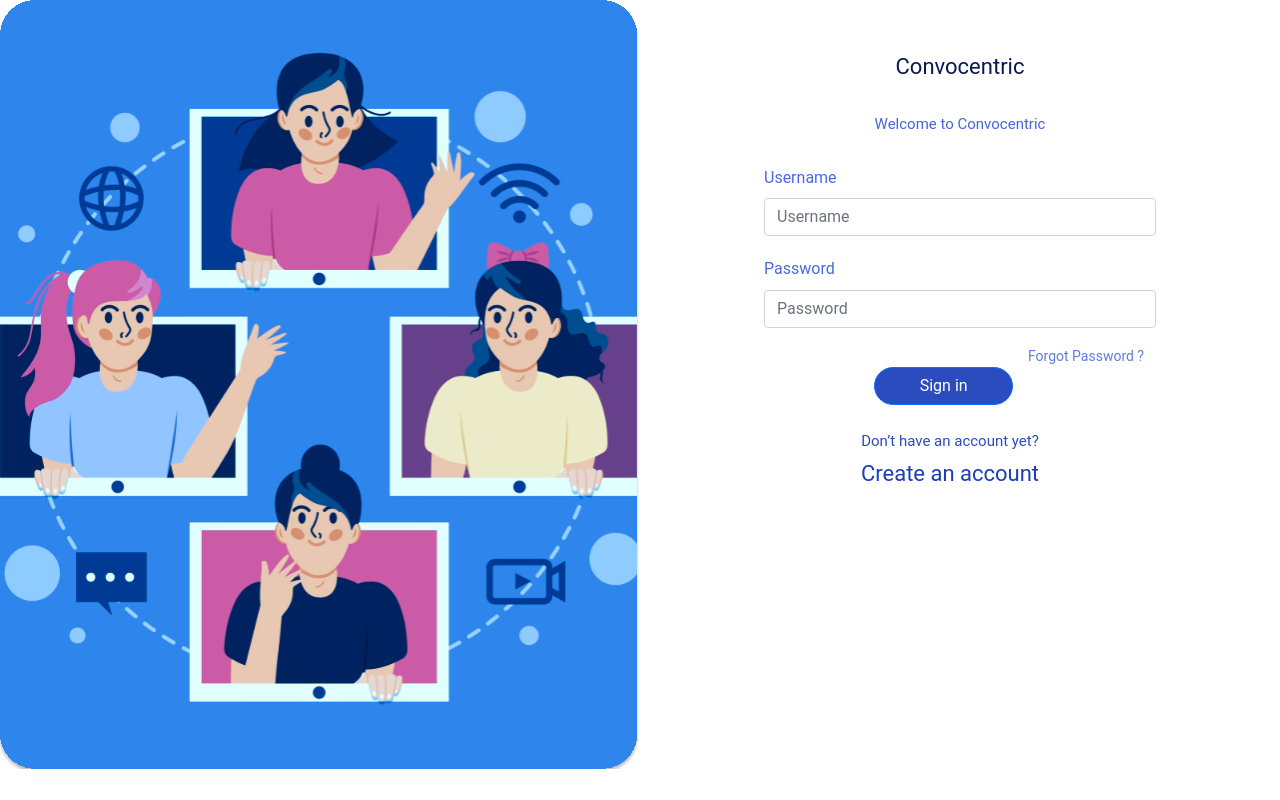
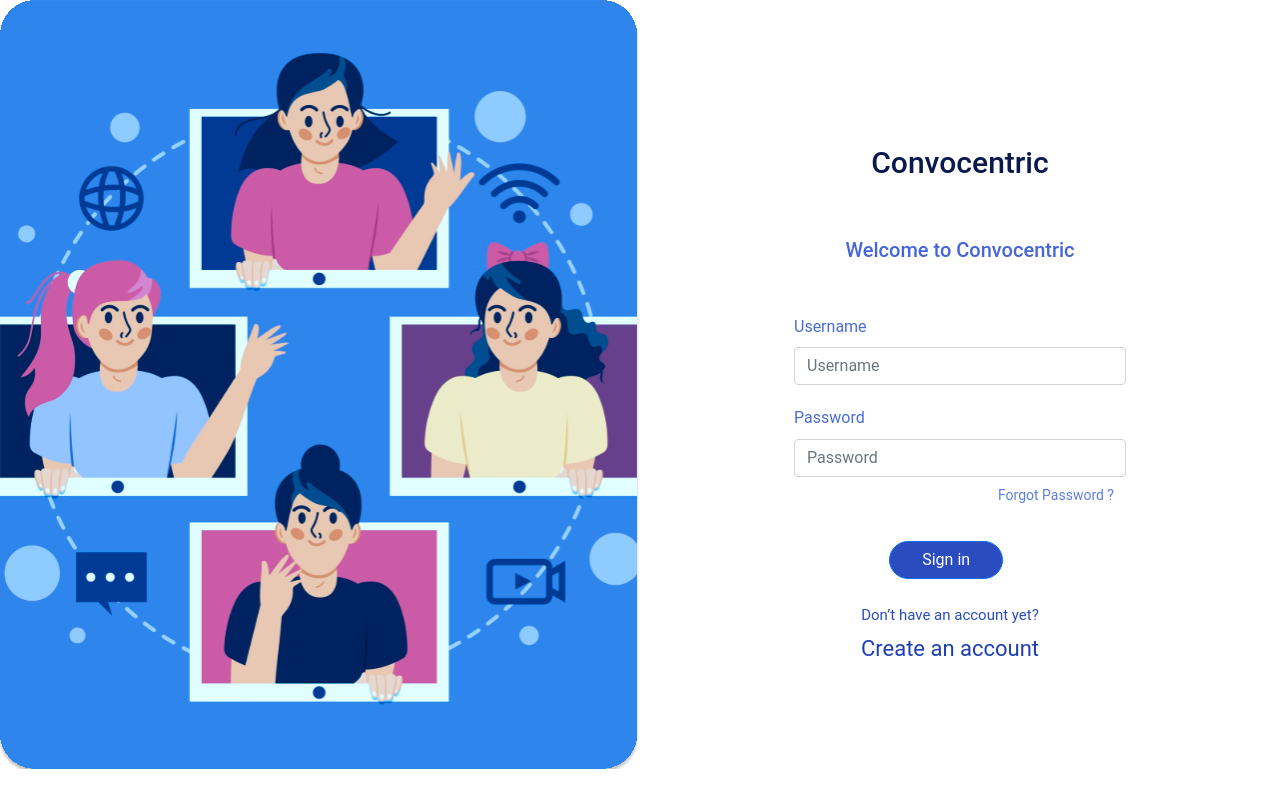
Before and after one commit to Falgun-Meshram/Convocentric, a React (Create React App) app in the folder frontend/react_app/: page / in a window 1280 px wide. Built offline with nearby package versions, Linux system fonts and the light colour scheme.

Commit message:
Signin Page Completed

```diff
--- a/frontend/react_app/src/components/Signin.js
+++ b/frontend/react_app/src/components/Signin.js
@@ -34,11 +34,11 @@
             <Col xs={12} sm={12} md={6} lg={6} xl={6}>
                 <Row style={{ padding: '0px 20px', margin: '50px 0px 0px 0px' }}>
                     <Col xs={12} sm={12} md={12} lg={12} xl={12}>
-                        <p style={{ marginBottom: '0px', textAlign: 'center', color: "#0A194E", fontSize: '22px' }}>Convocentric</p>
-                        <p style={{ marginTop: '30px', marginBottom: '30px', textAlign: 'center', color: '#4566DA', fontSize: '15px' }}>Welcome to Convocentric</p>
+                        <p style={{ marginTop: '90px', marginBottom: '50px', textAlign: 'center', color: "#0A194E", fontSize: '30px', fontWeight: '500' }}>Convocentric</p>
+                        <p style={{ marginTop: '30px', marginBottom: '30px', textAlign: 'center', color: '#4566DA', fontSize: '20px', fontWeight: '500' }}>Welcome to Convocentric</p>
                     </Col>
                 </Row>
-                <Row style={{ padding: '0px 100px', margin: '0px' }}>
+                <Row style={{ padding: '0px 110px', margin: '20px' }}>
                     <Col xs={12} sm={12} md={12} lg={12} xl={12}>
                         <Form onSubmit={(e) => handleSubmit(e)}>
                             <Form.Group className="mb-3">
@@ -64,15 +64,15 @@
                                 </Form.Label>
                                 <Form.Control onChange={(e) => setFormData({ ...formData, password: e.target.value })} id="password" name="password" value={formData.password} type="password" placeholder="Password" />
                             </Form.Group>
-                            <Row style={{ margin: '0px', padding: '0px' }}>
+                            <Row style={{ margin: '0px', padding: '0px', marginTop: '-10px' }}>
                                 <Col xs={12} sm={12} md={12} lg={12} xl={12}>
                                     <p style={{ color: '#5E7DE0', cursor: 'pointer', fontSize: '14px', marginTop: '2px', textAlign: 'right' }} onClick={() => redirectPage('/forgot_password')}>
                                         Forgot Password ?
                                     </p>
                                 </Col>
                             </Row>
-                            <Row style={{ margin: '0px', padding: '0px' }}>
-                                <Col xs={12} sm={12} md={{ offset: 4, span: 4 }} lg={{ offset: 3, span: 5 }} xl={{ offset: 3, span: 5 }}>
+                            <Row style={{ margin: '0px', padding: '0px', marginTop: '35px' }}>
+                                <Col xs={12} sm={12} md={{ offset: 6, span: 6 }} lg={{ offset: 3, span: 5 }} xl={{ offset: 3, span: 5 }}>
                                     <Button size="md" className="customButton" type="submit">
                                         Sign in
                                     </Button>
```
Also changed, not shown: 1 other file (tests, documents, lock files or other folders).
